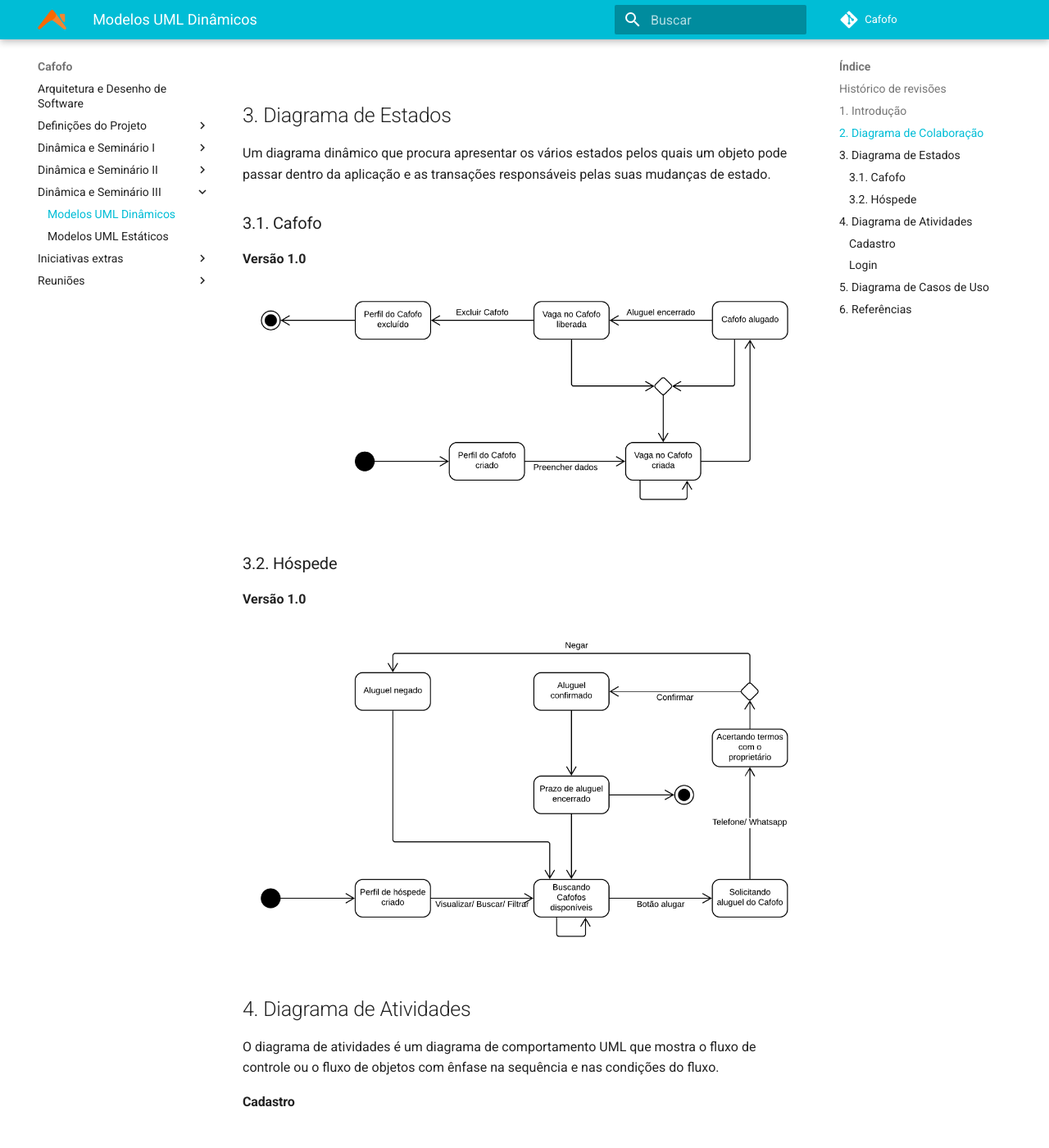
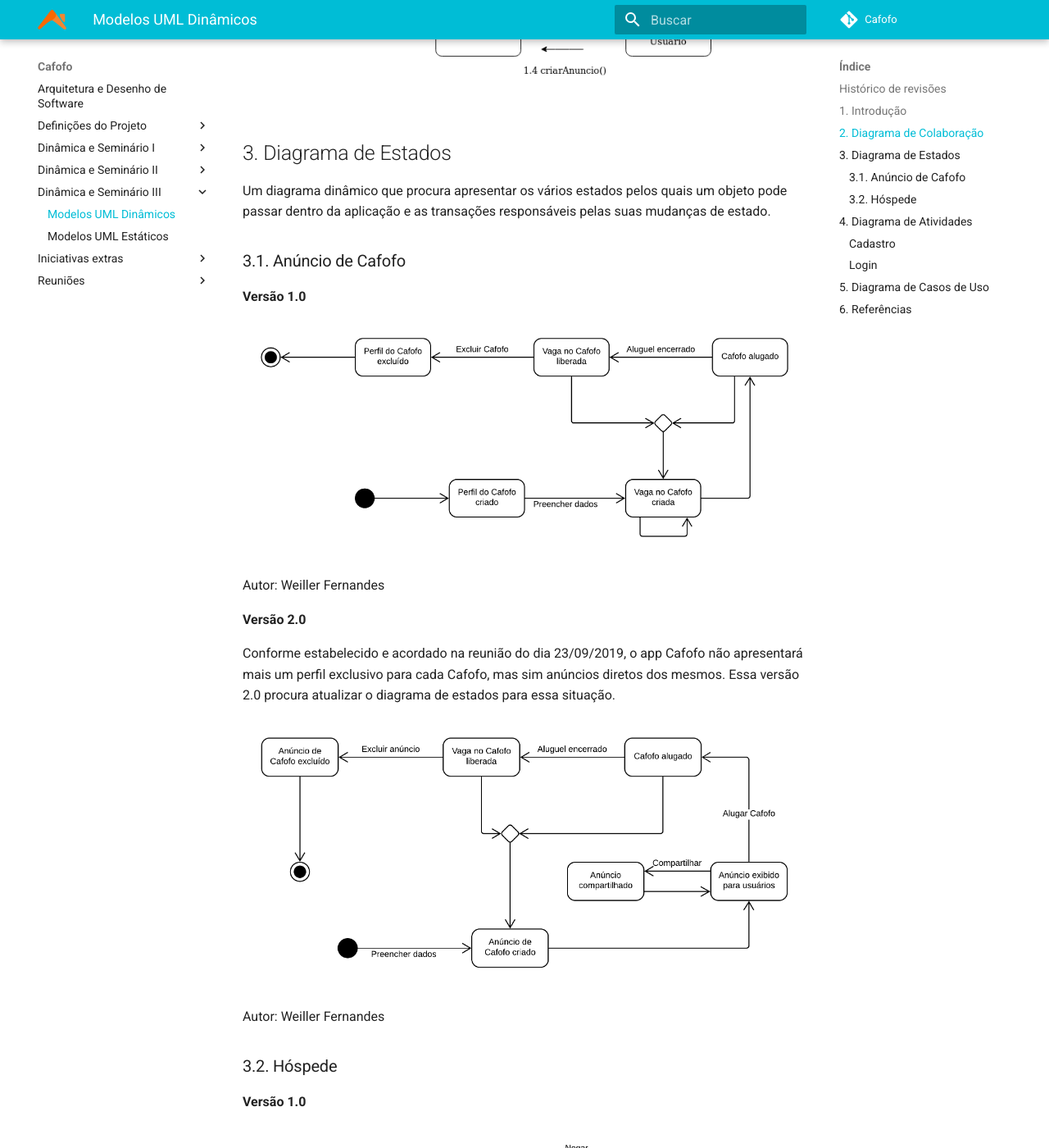
Before and after one commit to desenho-2019/Wiki, an MkDocs documentation site: the page built from docs/Dinâmica e Seminário III/uml_dinamico.md, in a window 1280 px wide and 1400 px high, scrolled down 1354 px. Shown: the whole window at 82% size. Built offline with MkDocs 1.6.1 and Material for MkDocs 9.7.7, drawn with Linux system fonts in a browser that asks for light colours; some of the changed text lies outside the part shown.

Commit message:
Adicionando V2.0 do diagrama de estados do cafofo

```diff
--- a/docs/Dinâmica e Seminário III/uml_dinamico.md
+++ b/docs/Dinâmica e Seminário III/uml_dinamico.md
@@ -6,10 +6,11 @@
 | 15/09/2019 |  0.1   | Iniciando o documento | André Lucas |
 | 16/09/2019 |  0.2   | Adicionando diagrama de colaboração | André Lucas |
 | 16/09/2019 |  0.3   | Iniciando o documento | João Gabriel |
-| 16/09/2019 |  0.3   | inserindo Diagrama de Atvidade Login | João Gabriel |
-| 16/09/2019 |  0.3   | inserindo Diagrama de Atvidade Cadastro | João Gabriel |
-| 16/09/2019 |  0.4   | Adicionando diagramas de estado 4.1-V1 e 4.2-V1 | Weiller Fernandes |
+| 16/09/2019 |  0.3   | inserindo Diagrama de Atividade Login | João Gabriel |
+| 16/09/2019 |  0.3   | inserindo Diagrama de Atividade Cadastro | João Gabriel |
+| 16/09/2019 |  0.4   | Adicionando diagramas de estado 3.1-V1 e 3.2-V1 | Weiller Fernandes |
 | 18/09/2019 |  0.5   | Adicionando diagramas de Caso de Uso | Lucas Gomes |
+| 24/09/2019 | 0.6    | Adicionando diagrama de estado 3.1-V2 | Weiller Fernandes |
 
 ## 1. Introdução
 
@@ -27,17 +28,29 @@
 
 Um diagrama dinâmico que procura apresentar os vários estados pelos quais um objeto pode passar dentro da aplicação e as transações responsáveis pelas suas mudanças de estado.
 
-### 3.1. Cafofo
+### 3.1. Anúncio de Cafofo
 
 **Versão 1.0**
 
 ![Diagrama-Estados-Cafofo](img/diagrama_estados_cafofo_V1.png)
+
+Autor: Weiller Fernandes
+
+**Versão 2.0**
+
+Conforme estabelecido e acordado na reunião do dia 23/09/2019, o app Cafofo não apresentará mais um perfil exclusivo para cada Cafofo, mas sim anúncios diretos dos mesmos. Essa versão 2.0 procura atualizar o diagrama de estados para essa situação.
+
+![Diagrama-Estados-Cafofo](img/diagrama_estados_cafofo_V2.png)
+
+Autor: Weiller Fernandes
 
 ### 3.2. Hóspede
 
 **Versão 1.0**
 
 ![Diagrama-Estados-Hospede](img/diagrama_estados_hospede_V1.png)
+
+Autor: Weiller Fernandes
 
 ## 4. Diagrama de Atividades
 O diagrama de atividades é um diagrama de comportamento UML que mostra o fluxo de controle ou o fluxo de objetos com ênfase na sequência e nas condições do fluxo.
```
Also changed, not shown: docs/Dinâmica e Seminário III/img/diagrama_estados_cafofo_V2.png (added).
